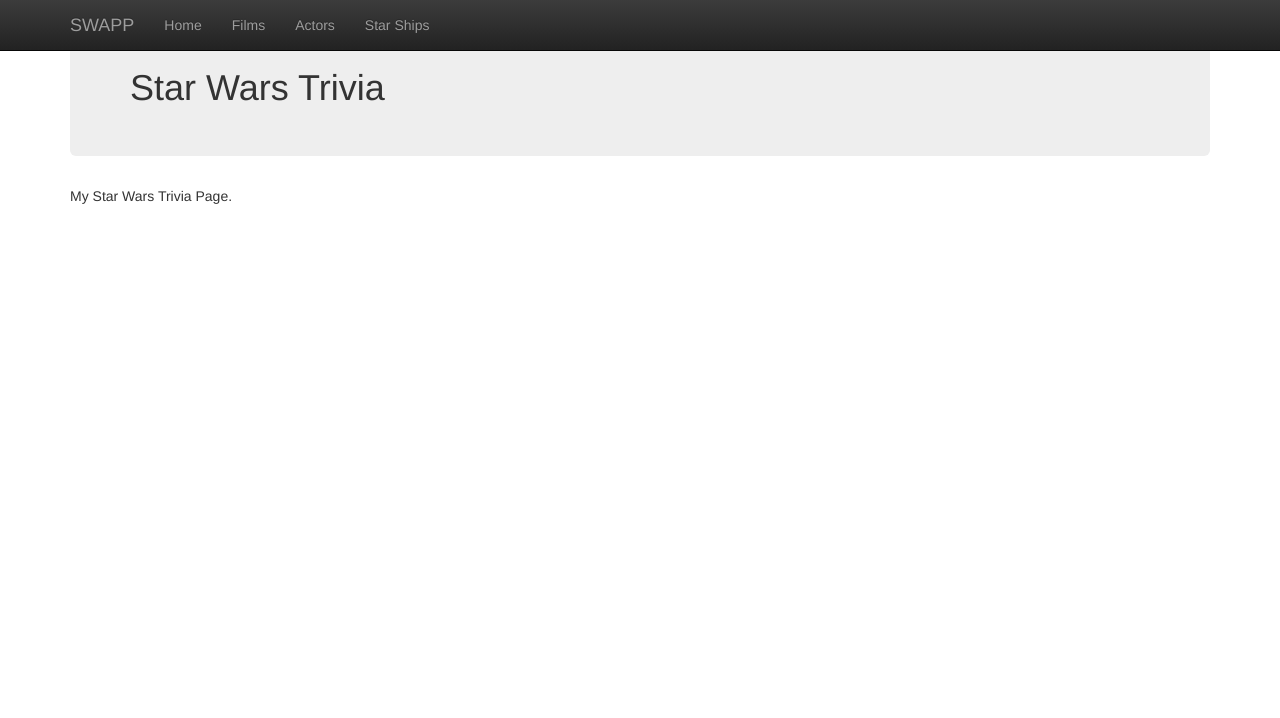
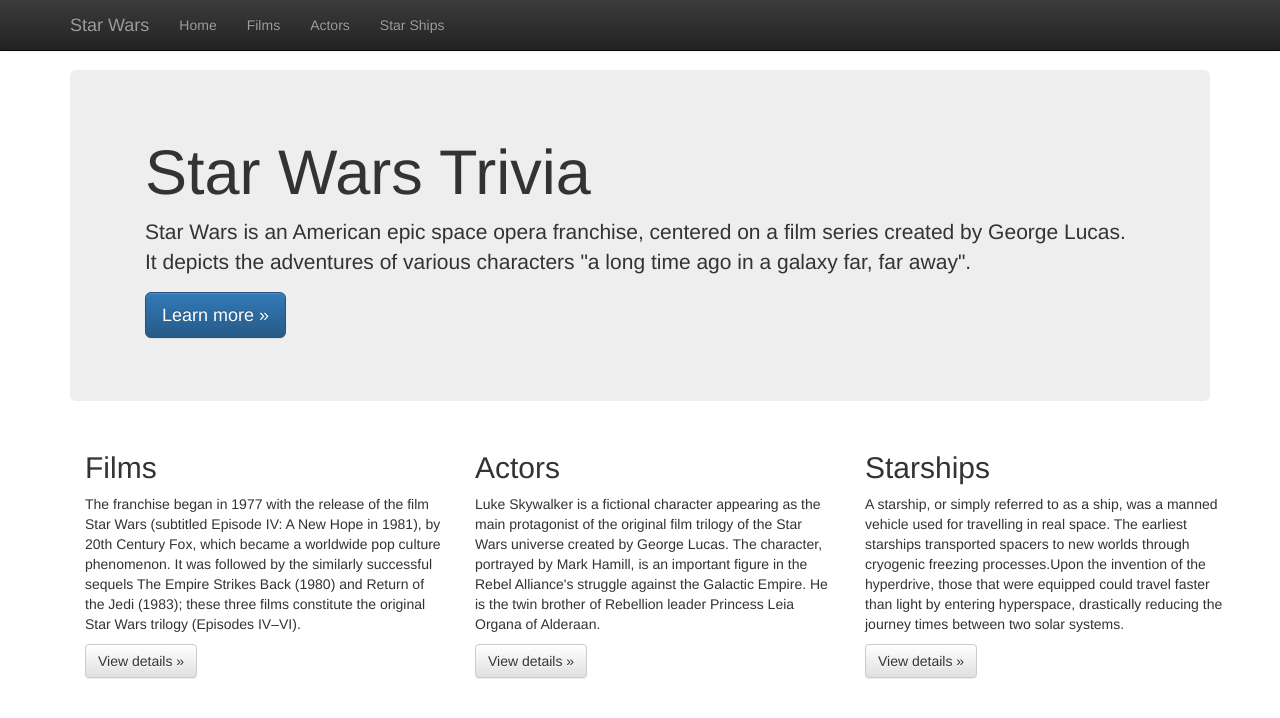
Before and after one commit to codeMonkey47/swapp, an Angular app: page / in a window 1280 px wide. Shown: the top 718 px of the page. Built offline with nearby package versions, Linux system fonts and the light colour scheme.

Commit message:
Commits
1. css and html modifications

```diff
--- a/src/app/app.component.html
+++ b/src/app/app.component.html
@@ -1,7 +1,8 @@
+<nav class="navbar navbar-default"> </nav>
 <nav class="navbar navbar-inverse navbar-fixed-top">
   <div class="container">
     <div class="navbar-header">
-      <a class="navbar-brand" routerLink="" routerLinkActive="active">SWAPP</a>
+      <a class="navbar-brand" routerLink="" routerLinkActive="active">Star Wars</a>
     </div>
     <ul class="nav navbar-nav">
       <li><a routerLink="" routerLinkActive="active">Home</a></li>
@@ -11,11 +12,8 @@
     </ul>
   </div>
 </nav>
+
 <div class="container">
-  <h1 class="jumbotron">
-    {{title}}
-  </h1>
-
   <section class="content">
     <router-outlet></router-outlet>
   </section>
--- a/src/app/app.component.ts
+++ b/src/app/app.component.ts
@@ -7,8 +7,6 @@
   //encapsulation:ViewEncapsulation.None //Use only when you want to turn of encapsulation. This will propogate the top level li class component to children.
 })
 export class AppComponent implements OnInit{
-  title:string = 'Star Wars Trivia';
-
 
   ngOnInit(){
     //get initial data.
--- a/src/app/film/film.component.html
+++ b/src/app/film/film.component.html
@@ -1,3 +1,5 @@
+<h3>Films</h3>
+
 <ul *ngFor="let film of films | async">
   <li (click)="showDetails(film)" [class.empire-wins]="film.winner === 'Empire'">
     <a [routerLink]="['/films',film.id]">{{film.title}}</a>
--- a/src/app/home/home.component.html
+++ b/src/app/home/home.component.html
@@ -1,3 +1,28 @@
-<p>
-  My Star Wars Trivia Page.
-</p>
+<div class="jumbotron">
+  <div class="container">
+    <h1>{{title}}</h1>
+    <p>Star Wars is an American epic space opera franchise, centered on a film series created by George Lucas. It depicts the adventures of various characters "a long time ago in a galaxy far, far away".</p>
+    <p><a class="btn btn-primary btn-lg" href="#" role="button">Learn more »</a></p>
+  </div>
+</div>
+
+<div class="container">
+  <!-- Example row of columns -->
+  <div class="row">
+    <div class="col-md-4">
+      <h2>Films</h2>
+      <p>The franchise began in 1977 with the release of the film Star Wars (subtitled Episode IV: A New Hope in 1981), by 20th Century Fox, which became a worldwide pop culture phenomenon. It was followed by the similarly successful sequels The Empire Strikes Back (1980) and Return of the Jedi (1983); these three films constitute the original Star Wars trilogy (Episodes IV–VI).</p>
+      <p><a class="btn btn-default" routerLink="films" role="button">View details »</a></p>
+    </div>
+    <div class="col-md-4">
+      <h2>Actors</h2>
+      <p>Luke Skywalker is a fictional character appearing as the main protagonist of the original film trilogy of the Star Wars universe created by George Lucas. The character, portrayed by Mark Hamill, is an important figure in the Rebel Alliance's struggle against the Galactic Empire. He is the twin brother of Rebellion leader Princess Leia Organa of Alderaan.</p>
+      <p><a class="btn btn-default" routerLink="actors" role="button">View details »</a></p>
+    </div>
+    <div class="col-md-4">
+      <h2>Starships</h2>
+      <p>A starship, or simply referred to as a ship, was a manned vehicle used for travelling in real space. The earliest starships transported spacers to new worlds through cryogenic freezing processes.Upon the invention of the hyperdrive, those that were equipped could travel faster than light by entering hyperspace, drastically reducing the journey times between two solar systems.</p>
+      <p><a class="btn btn-default" routerLink="starShips" role="button">View details »</a></p>
+    </div>
+  </div>
+</div>
--- a/src/app/home/home.component.ts
+++ b/src/app/home/home.component.ts
@@ -7,6 +7,8 @@
 })
 export class HomeComponent implements OnInit {
 
+  title:string = 'Star Wars Trivia';
+
   constructor() { }
 
   ngOnInit() {
--- a/src/index.html
+++ b/src/index.html
@@ -2,7 +2,7 @@
 <html>
 <head>
   <meta charset="utf-8">
-  <title>Swapp</title>
+  <title>Star Wars</title>
   <base href="/">
 
   <meta name="viewport" content="width=device-width, initial-scale=1">
```
Also changed, not shown: 1 other file (tests, documents, lock files or other folders).
